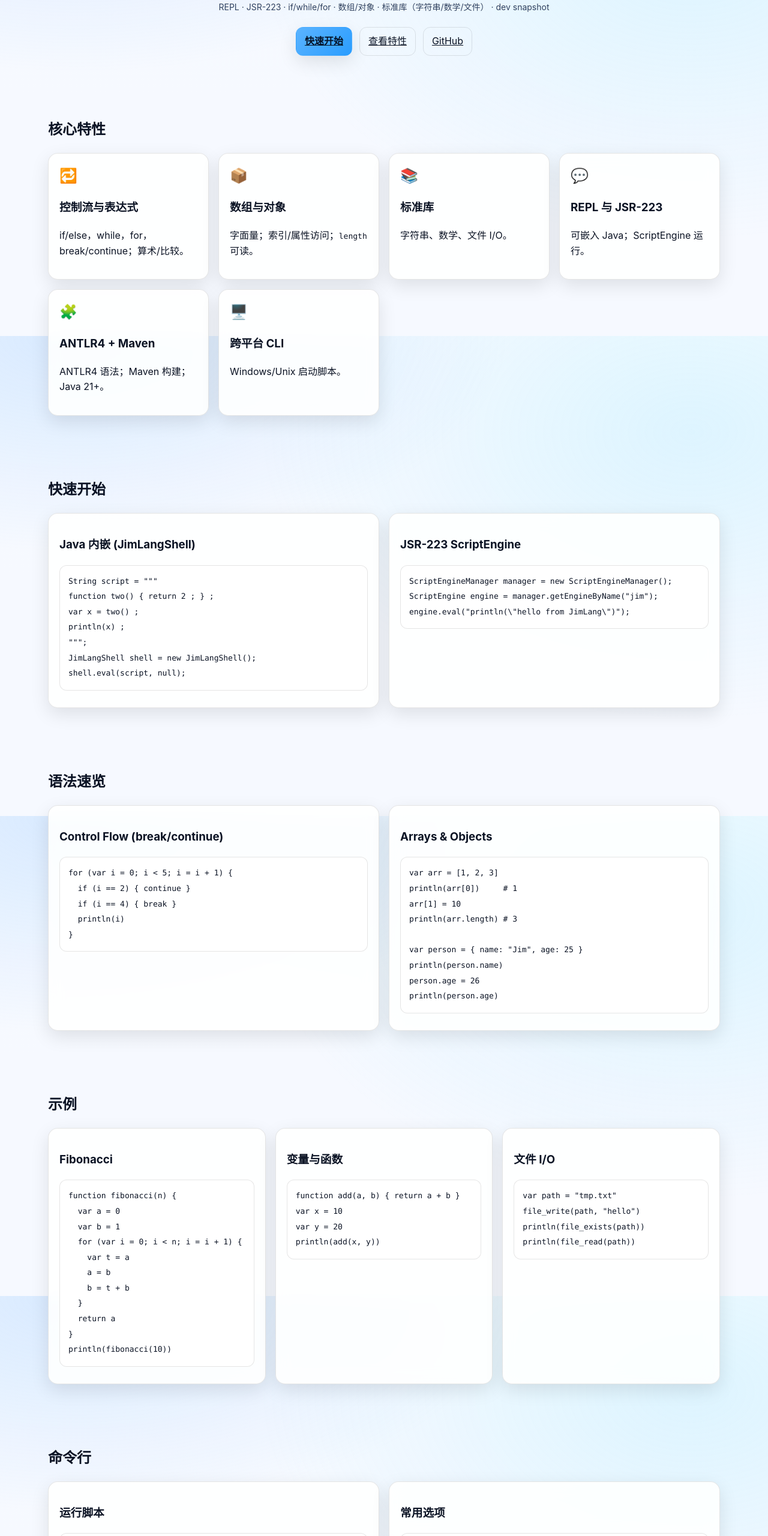
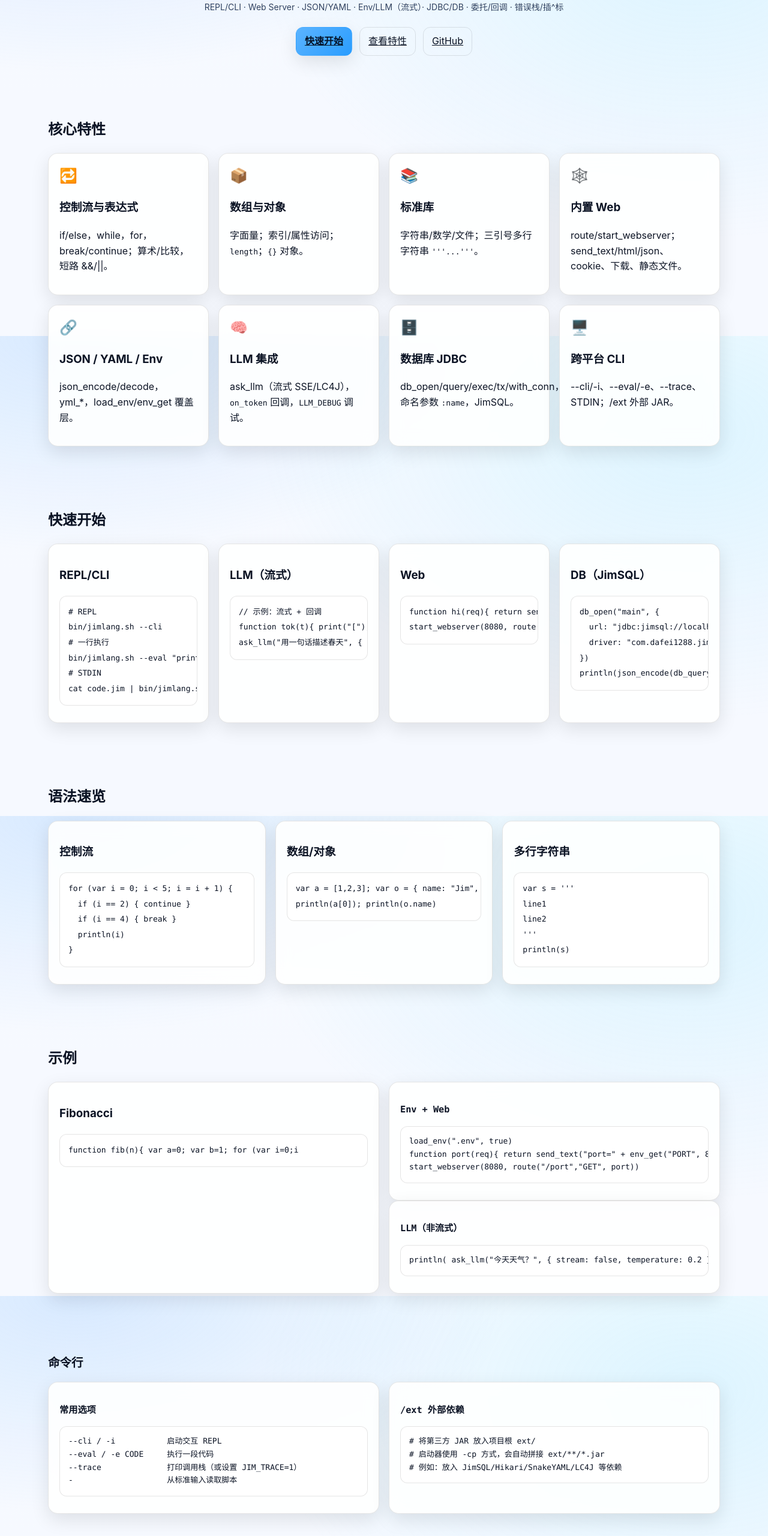
Before and after one commit to dafei1288/jimlang, a plain HTML site: page site/index.html in a window 1280 px wide. Shown: the part 240-2800 px from the top of the page at 60% size. Drawn offline with Linux system fonts and the light colour scheme.

Commit message:
site: refresh homepage content (LLM streaming, Web server, JSON/YAML/Env, JDBC/DB JimSQL, /ext classpath, CLI)

```diff
--- a/site/index.html
+++ b/site/index.html
@@ -3,12 +3,10 @@
 <head>
   <meta charset="utf-8" />
   <meta name="viewport" content="width=device-width,initial-scale=1" />
-  <title>JimLang - JVM 脚本语言 · REPL · JSR-223 · dev snapshot</title>
-  <meta name="description" content="JimLang: 基于 JVM 的轻量脚本语言。控制流 if/while/for，数组/对象，标准库（字符串/数学/文件），REPL，JSR-223。" />
-
+  <title>JimLang - JVM 脚本语言 · REPL · Web · LLM · DB · dev snapshot</title>
+  <meta name="description" content="JimLang: 基于 JVM 的轻量脚本语言。REPL/CLI，Web 服务器，JSON/YAML，环境变量，LLM（流式），JDBC 数据库，JSR-223 嵌入。" />
   <link rel="stylesheet" href="assets/styles.css" />
   <style>
-    /* Theme toggle: solid icons; show sun on light, moon on dark */
     .btn.theme-toggle{border:0;background:transparent;padding:8px;border-radius:10px;display:inline-flex;align-items:center;justify-content:center;line-height:1;color:var(--fg)}
     .btn.theme-toggle:hover{background:rgba(255,255,255,0.10)}
     html[data-theme="light"] .btn.theme-toggle:hover{background:rgba(0,0,0,0.06)}
@@ -17,7 +15,6 @@
     html[data-theme="light"] .btn.theme-toggle .moon{display:none}
     html[data-theme="dark"] .btn.theme-toggle .sun{display:none}
     html[data-theme="dark"] .btn.theme-toggle .moon{display:block}
-    /* Enlarge navbar logo for better legibility */
     .brand .logo-img{height:56px !important}
   </style>
   <style>@media (max-width:720px){ .brand .logo-img{ height:56px !important } }</style>
@@ -34,7 +31,8 @@
       <a href="#syntax">语法速览</a>
       <a href="#examples">示例</a>
       <a href="#cli">命令行</a>
-      <a href="#build">构建与测试</a>
+      <a href="#db">数据库</a>
+      <a href="#build">构建</a>
       <a href="#roadmap">路线图</a>
     </nav>
     <button id="themeToggle" class="btn theme-toggle" aria-label="切换主题" title="切换主题">
@@ -59,14 +57,13 @@
         <circle cx="12" cy="12" r="8" fill="currentColor" mask="url(#moon-mask)" />
       </svg>
     </button>
-
   </header>
 
   <main>
     <section class="hero container" id="top">
       <h1 class="title gradient-text">JimLang</h1>
-      <p class="subtitle">基于 JVM 的轻量脚本语言，适合学习语言实现与脚本开发。</p>
-      <p class="subtext">REPL · JSR-223 · if/while/for · 数组/对象 · 标准库（字符串/数学/文件） · dev snapshot</p>
+      <p class="subtitle">基于 JVM 的轻量脚本语言，适合脚本开发与语言实现学习。</p>
+      <p class="subtext">REPL/CLI · Web Server · JSON/YAML · Env/LLM（流式）· JDBC/DB · 委托/回调 · 错误栈/插^标</p>
       <div class="cta">
         <a class="btn primary" href="#quickstart">快速开始</a>
         <a class="btn" href="#features">查看特性</a>
@@ -77,168 +74,137 @@
     <section class="container" id="features">
       <h2>核心特性</h2>
       <div class="grid">
-        <div class="card glass">
-          <div class="icon">🔁</div>
-          <h3>控制流与表达式</h3>
-          <p>if/else，while，for，break/continue；算术/比较。</p>
-        </div>
-        <div class="card glass">
-          <div class="icon">📦</div>
-          <h3>数组与对象</h3>
-          <p>字面量；索引/属性访问；<code>length</code> 可读。</p>
-        </div>
-        <div class="card glass">
-          <div class="icon">📚</div>
-          <h3>标准库</h3>
-          <p>字符串、数学、文件 I/O。</p>
-        </div>
-        <div class="card glass">
-          <div class="icon">💬</div>
-          <h3>REPL 与 JSR-223</h3>
-          <p>可嵌入 Java；ScriptEngine 运行。</p>
-        </div>
-        <div class="card glass">
-          <div class="icon">🧩</div>
-          <h3>ANTLR4 + Maven</h3>
-          <p>ANTLR4 语法；Maven 构建；Java 21+。</p>
-        </div>
-        <div class="card glass">
-          <div class="icon">🖥️</div>
-          <h3>跨平台 CLI</h3>
-          <p>Windows/Unix 启动脚本。</p>
-        </div>
+        <div class="card glass"><div class="icon">🔁</div><h3>控制流与表达式</h3><p>if/else，while，for，break/continue；算术/比较，短路 &&/||。</p></div>
+        <div class="card glass"><div class="icon">📦</div><h3>数组与对象</h3><p>字面量；索引/属性访问；<code>length</code>；<code>{}</code> 对象。</p></div>
+        <div class="card glass"><div class="icon">📚</div><h3>标准库</h3><p>字符串/数学/文件；三引号多行字符串 <code>'''...'''</code>。</p></div>
+        <div class="card glass"><div class="icon">🕸️</div><h3>内置 Web</h3><p>route/start_webserver；send_text/html/json、cookie、下载、静态文件。</p></div>
+        <div class="card glass"><div class="icon">🔗</div><h3>JSON / YAML / Env</h3><p>json_encode/decode，yml_*，load_env/env_get 覆盖层。</p></div>
+        <div class="card glass"><div class="icon">🧠</div><h3>LLM 集成</h3><p>ask_llm（流式 SSE/LC4J），<code>on_token</code> 回调，<code>LLM_DEBUG</code> 调试。</p></div>
+        <div class="card glass"><div class="icon">🗄️</div><h3>数据库 JDBC</h3><p>db_open/query/exec/tx/with_conn，命名参数 <code>:name</code>，JimSQL。</p></div>
+        <div class="card glass"><div class="icon">🖥️</div><h3>跨平台 CLI</h3><p>--cli/-i、--eval/-e、--trace、STDIN；/ext 外部 JAR。</p></div>
       </div>
     </section>
 
     <section class="container" id="quickstart">
       <h2>快速开始</h2>
       <div class="grid code-grid">
-        <div class="card glass">
-          <h3>Java 内嵌 (JimLangShell)</h3>
-          <pre><code class="language-java">String script = """
-function two() { return 2 ; } ;
-var x = two() ;
-println(x) ;
-""";
-JimLangShell shell = new JimLangShell();
-shell.eval(script, null);</code></pre>
-        </div>
-        <div class="card glass">
-          <h3>JSR-223 ScriptEngine</h3>
-          <pre><code class="language-java">ScriptEngineManager manager = new ScriptEngineManager();
-ScriptEngine engine = manager.getEngineByName("jim");
-engine.eval("println(\"hello from JimLang\")");</code></pre>
-        </div>
+        <div class="card glass"><h3>REPL/CLI</h3>
+<pre><code class="language-bash"># REPL
+bin/jimlang.sh --cli
+# 一行执行
+bin/jimlang.sh --eval "println(\"hi\")"
+# STDIN
+cat code.jim | bin/jimlang.sh -</code></pre></div>
+        <div class="card glass"><h3>LLM（流式）</h3>
+<pre><code class="language-jim">// 示例：流式 + 回调
+function tok(t){ print("["); print(t); print("]") }
+ask_llm("用一句话描述春天", { stream: true, stream_print: false, on_token: delegate("tok") })</code></pre></div>
+        <div class="card glass"><h3>Web</h3>
+<pre><code class="language-jim">function hi(req){ return send_text("hello") }
+start_webserver(8080, route("/hi","GET", hi))</code></pre></div>
+        <div class="card glass"><h3>DB（JimSQL）</h3>
+<pre><code class="language-jim">db_open("main", {
+  url: "jdbc:jimsql://localhost:8821/test",
+  driver: "com.dafei1288.jimsql.jdbc.JqDriver"
+})
+println(json_encode(db_query("main","select 1 as x", [])))</code></pre></div>
       </div>
     </section>
 
     <section class="container" id="syntax">
       <h2>语法速览</h2>
       <div class="grid code-grid">
-        <div class="card glass">
-          <h3>Control Flow (break/continue)</h3>
-          <pre><code class="language-jim">for (var i = 0; i &lt; 5; i = i + 1) {
+        <div class="card glass"><h3>控制流</h3>
+<pre><code class="language-jim">for (var i = 0; i < 5; i = i + 1) {
   if (i == 2) { continue }
   if (i == 4) { break }
   println(i)
-}</code></pre>
-        </div>
-        <div class="card glass">
-          <h3>Arrays &amp; Objects</h3>
-          <pre><code class="language-jim">var arr = [1, 2, 3]
-println(arr[0])     # 1
-arr[1] = 10
-println(arr.length) # 3
-
-var person = { name: "Jim", age: 25 }
-println(person.name)
-person.age = 26
-println(person.age)</code></pre>
-        </div>
+}</code></pre></div>
+        <div class="card glass"><h3>数组/对象</h3>
+<pre><code class="language-jim">var a = [1,2,3]; var o = { name: "Jim", age: 26 }
+println(a[0]); println(o.name)</code></pre></div>
+        <div class="card glass"><h3>多行字符串</h3>
+<pre><code class="language-jim">var s = '''
+line1
+line2
+'''
+println(s)</code></pre></div>
       </div>
     </section>
 
     <section class="container" id="examples">
       <h2>示例</h2>
       <div class="grid code-grid">
-        <div class="card glass">
-          <h3>Fibonacci</h3>
-          <pre><code class="language-jim">function fibonacci(n) {
-  var a = 0
-  var b = 1
-  for (var i = 0; i &lt; n; i = i + 1) {
-    var t = a
-    a = b
-    b = t + b
-  }
-  return a
-}
-println(fibonacci(10))</code></pre>
-        </div>
-        <div class="card glass">
-          <h3>变量与函数</h3>
-          <pre><code class="language-jim">function add(a, b) { return a + b }
-var x = 10
-var y = 20
-println(add(x, y))</code></pre>
-        </div>
-        <div class="card glass">
-          <h3>文件 I/O</h3>
-          <pre><code class="language-jim">var path = "tmp.txt"
-file_write(path, "hello")
-println(file_exists(path))
-println(file_read(path))</code></pre>
-        </div>
+        <div class="card glass"><h3>Fibonacci</h3>
+<pre><code class="language-jim">function fib(n){ var a=0; var b=1; for (var i=0;i<n;i=i+1){ var t=a; a=b; b=t+b } return a }
+println(fib(10))</code></pre></div>
+        <div class="card glass"><h3>Env + Web</h3>
+<pre><code class="language-jim">load_env(".env", true)
+function port(req){ return send_text("port=" + env_get("PORT", 8080)) }
+start_webserver(8080, route("/port","GET", port))</code></pre></div>
+        <div class="card glass"><h3>LLM（非流式）</h3>
+<pre><code class="language-jim">println( ask_llm("今天天气？", { stream: false, temperature: 0.2 }) )</code></pre></div>
       </div>
     </section>
 
     <section class="container" id="cli">
       <h2>命令行</h2>
       <div class="grid code-grid">
-        <div class="card glass">
-          <h3>运行脚本</h3>
-          <pre><code class="language-powershell"># Windows
-bin\jimlang.cmd examples\test.jim</code></pre>
-          <pre><code class="language-bash"># Unix
-bin/jimlang.sh examples/test.jim</code></pre>
-        </div>
-        <div class="card glass">
-          <h3>常用选项</h3>
-          <pre><code class="language-bash">bin\jimlang.cmd --version
-bin\jimlang.cmd --help</code></pre>
-        </div>
+        <div class="card glass"><h3>常用选项</h3>
+<pre><code class="language-bash">--cli / -i           启动交互 REPL
+--eval / -e CODE     执行一段代码
+--trace              打印调用栈（或设置 JIM_TRACE=1）
+-                    从标准输入读取脚本
+</code></pre></div>
+        <div class="card glass"><h3>/ext 外部依赖</h3>
+<pre><code class="language-bash"># 将第三方 JAR 放入项目根 ext/
+# 启动器使用 -cp 方式，会自动拼接 ext/**/*.jar
+# 例如：放入 JimSQL/Hikari/SnakeYAML/LC4J 等依赖
+</code></pre></div>
       </div>
     </section>
 
+    <section class="container" id="db">
+      <h2>数据库（JDBC）</h2>
+      <ul class="list">
+        <li>API：db_open/close/exec/query/query_stream、with_conn、db_tx（try-with-resources）</li>
+        <li>命名参数：<code>:name</code>（数组自动展开）</li>
+        <li>结果：每行 map；decimal->string；日期/时间 toString()</li>
+        <li>调试：<code>DB_DEBUG=1</code> 打印 SQL/参数/耗时</li>
+        <li>JimSQL：<code>jdbc:jimsql://localhost:8821/test</code>，<code>com.dafei1288.jimsql.jdbc.JqDriver</code></li>
+      </ul>
+    </section>
+
     <section class="container" id="build">
-      <h2>构建与测试</h2>
+      <h2>构建</h2>
       <ul class="list">
         <li>环境：Java 21+，Maven 3.x</li>
         <li>构建：<code>mvn clean package -DskipTests</code></li>
-        <li>示例脚本：<code>examples/</code> 目录</li>
+        <li>启动脚本：Windows/Unix，支持 /ext 类路径</li>
       </ul>
     </section>
 
     <section class="container" id="roadmap">
-      <h2>路线图摘要</h2>
+      <h2>路线图（摘）</h2>
       <div class="grid">
         <div class="card glass">
-          <h3>已完成（Phase 2）</h3>
+          <h3>近期完成</h3>
           <ul class="list">
-            <li>控制流：if/else、while、for、break/continue</li>
-            <li>表达式：算术/比较</li>
-            <li>数据结构：数组/对象，索引与属性访问，length 可读</li>
-            <li>标准库：字符串/数学/文件 I/O</li>
-            <li>REPL 基础；ANTLR4 + Maven</li>
+            <li>三引号字符串、短路 &&/||</li>
+            <li>错误信息带 caret/调用栈、--trace</li>
+            <li>LLM ask_llm（流式 SSE/LC4J），on_token 回调</li>
+            <li>Web 服务器与响应工具集、Cookie/下载/静态文件</li>
+            <li>JSON/YAML、load_env/env_get</li>
+            <li>JDBC：db_open/query/exec/tx/with_conn（JimSQL）</li>
+            <li>启动器 /ext 类路径</li>
           </ul>
         </div>
         <div class="card glass">
-          <h3>进行中 / 计划</h3>
+          <h3>计划中</h3>
           <ul class="list">
-            <li>标准库扩展：字符串与数学增强</li>
-            <li>文件 I/O：append 等</li>
-            <li>错误处理与提示：try/catch、更友好的错误定位</li>
-            <li>模块与高级特性</li>
+            <li>类型系统拓展与注解</li>
+            <li>事务保存点、流式查询增强</li>
+            <li>示例库与文档持续完善</li>
           </ul>
         </div>
       </div>
```
